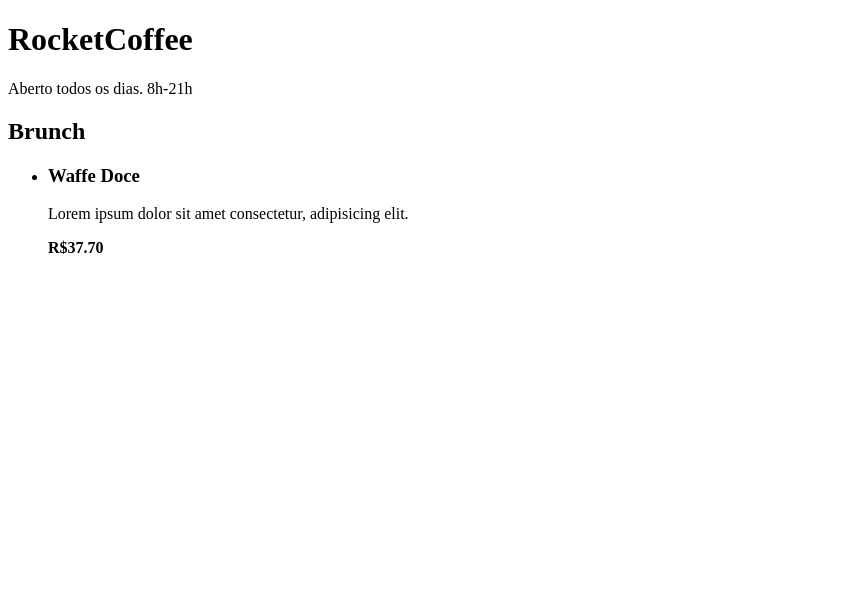
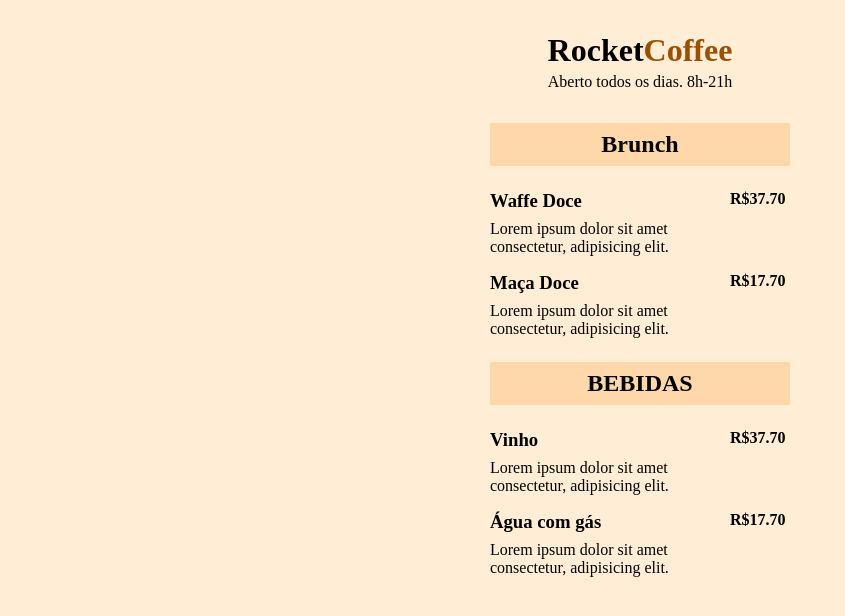
Before and after one commit to fernandoribeirosilva/rocketseat-explorer-3.0, a plain HTML site: page index.html in a window 1280 px wide. Shown: the whole page, without its empty margins (0-845 px from the left). Drawn offline with Linux system fonts and the light colour scheme.

Commit message:
estilizando o menu

```diff
--- /dev/null
+++ b/assets/css/style.css
@@ -0,0 +1,66 @@
+/* GLOBAL */
+* {
+   margin: 0;
+   padding: 0;
+   box-sizing: border-box;
+}
+
+body {
+   background-color: #FFEDD5;
+}
+
+ul {
+   list-style: none;
+}
+
+/* HEADER */
+header {
+   padding: 32px 0;
+   text-align: center;
+}
+
+header h1 {
+   margin-bottom: 4px;
+}
+
+header h1 span {
+   color: #995000;
+}
+
+header,
+section {
+   width: 100%;
+   max-width: 300px;
+   margin: 0 auto;
+}
+
+
+/* SECTION */
+section {
+   margin-bottom: 24px;
+}
+
+section h2 {
+   background-color: #FED7AA;
+   padding: 8px 16px;
+   text-align: center;
+   margin-bottom: 24px;
+}
+
+
+/* LISTA */
+ul li {
+   margin-bottom: 16px;
+}
+
+li {
+   display: flex;
+}
+
+li .details {
+   max-width: 240px;
+}
+
+li .details h3 {
+   margin-bottom: 8px;
+}
--- a/index.html
+++ b/index.html
@@ -3,13 +3,14 @@
    <head>
       <meta charset="UTF-8">
       <meta name="viewport" content="width=device-width, initial-scale=1.0">
+      <link rel="stylesheet" href="./assets/css/style.css">
       <title>RocketCoffe</title>
    </head>
 
    <body>
 
       <header>
-         <h1>RocketCoffee</h1>
+         <h1>Rocket<span>Coffee</span></h1>
          <p>Aberto todos os dias. 8h-21h</p>
       </header>
 
@@ -28,6 +29,45 @@
                      R$37.70
                   </strong>
                </li>
+               <li>
+                  <div class="details">
+                     <h3>Maça Doce</h3>
+                     <p class="description">
+                        Lorem ipsum dolor sit amet consectetur, adipisicing elit.
+                     </p>
+                  </div>
+                  <strong class="price">
+                     R$17.70
+                  </strong>
+               </li>
+            </ul>
+         </section>
+
+         <section>
+            <h2>BEBIDAS</h2>
+            <ul>
+               <li>
+                  <div class="details">
+                     <h3>Vinho</h3>
+                     <p class="description">
+                        Lorem ipsum dolor sit amet consectetur, adipisicing elit.
+                     </p>
+                  </div>
+                  <strong class="price">
+                     R$37.70
+                  </strong>
+               </li>
+               <li>
+                  <div class="details">
+                     <h3>Água com gás</h3>
+                     <p class="description">
+                        Lorem ipsum dolor sit amet consectetur, adipisicing elit.
+                     </p>
+                  </div>
+                  <strong class="price">
+                     R$17.70
+                  </strong>
+               </li>
             </ul>
          </section>
       </main>
```
